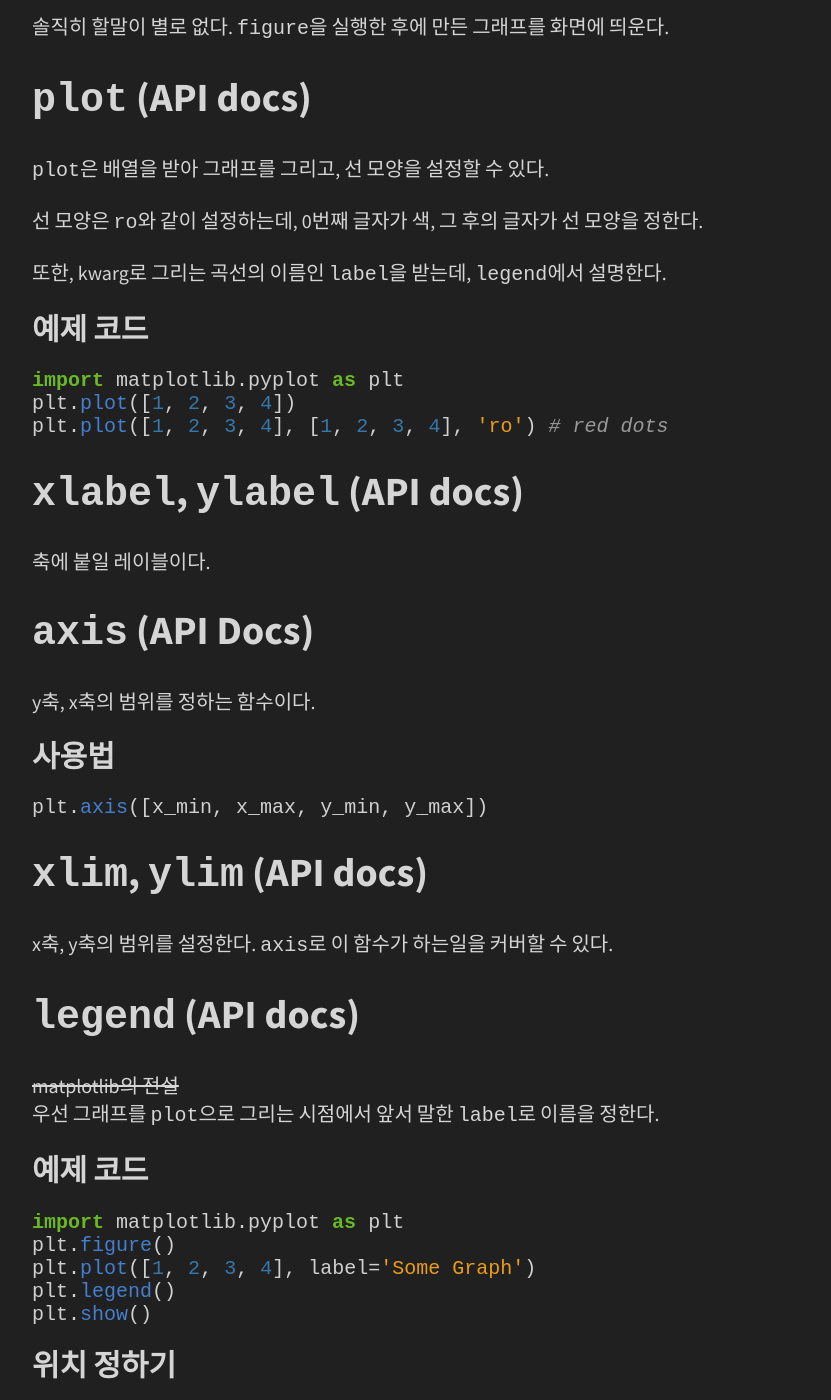
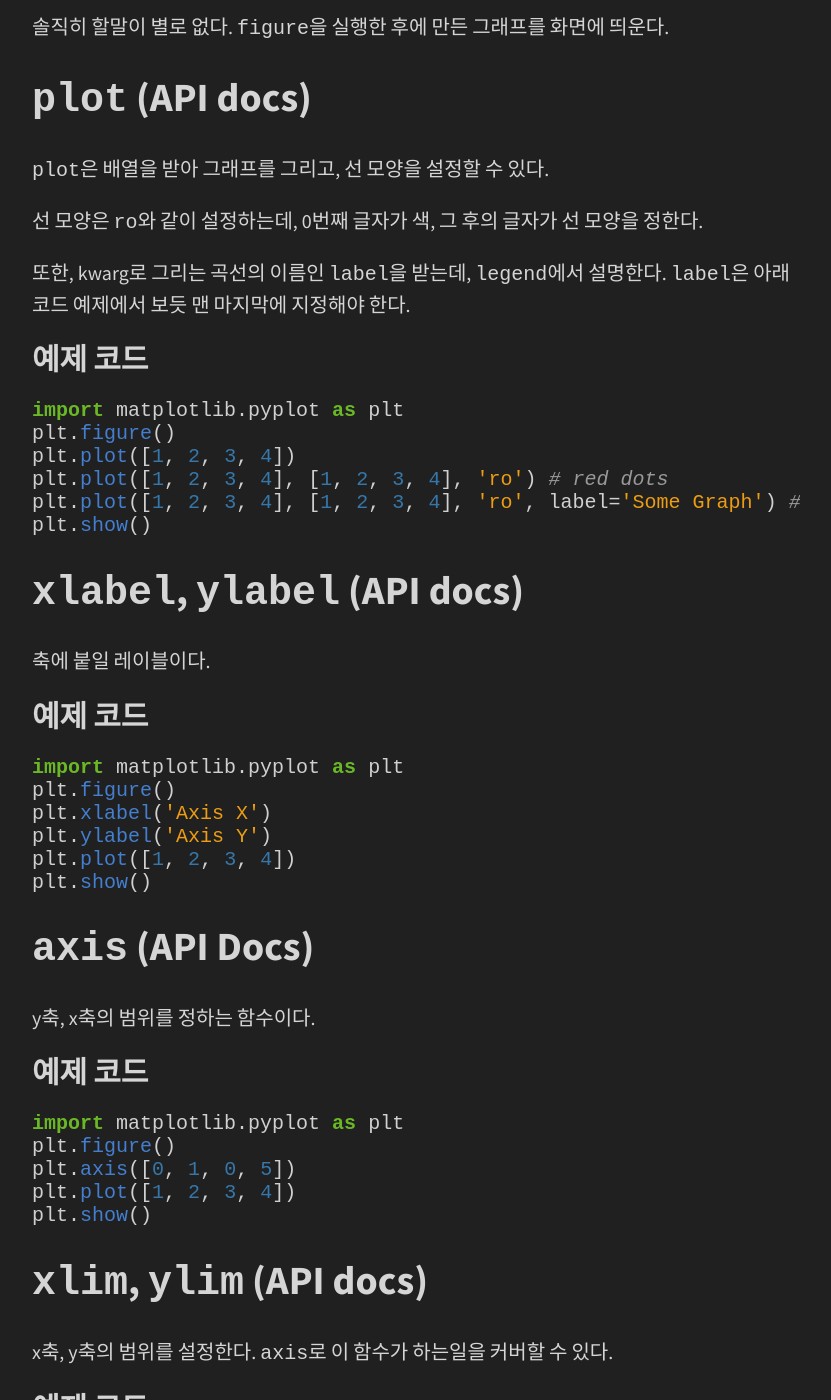
Before and after one commit to sohnryang/Blog, a Jekyll site: the page built from _posts/2019-03-17-matplotlib-functions.md, in a window 1280 px wide and 1400 px high, scrolled down 723 px. Shown: the whole window, without its empty margins (224-1055 px from the left). Built offline with Jekyll 4.4.1, drawn with Linux system fonts in a browser that asks for light colours; nearby versions of some CDN libraries; some of the changed text lies outside the part shown.

Commit message:
added more code

````diff
--- a/_posts/2019-03-17-matplotlib-functions.md
+++ b/_posts/2019-03-17-matplotlib-functions.md
@@ -24,33 +24,62 @@ matplotlib에게 그래프를 준비한다고 알려준다. 사실 그래프를
 
 선 모양은 `ro`와 같이 설정하는데, 0번째 글자가 색, 그 후의 글자가 선 모양을 정한다.
 
-또한, kwarg로 그리는 곡선의 이름인 `label`을 받는데, `legend`에서 설명한다.
+또한, kwarg로 그리는 곡선의 이름인 `label`을 받는데, `legend`에서 설명한다. `label`은 아래 코드 예제에서 보듯 맨 마지막에 지정해야 한다.
 
 ### 예제 코드
 
 ```python
 import matplotlib.pyplot as plt
+plt.figure()
 plt.plot([1, 2, 3, 4])
 plt.plot([1, 2, 3, 4], [1, 2, 3, 4], 'ro') # red dots
+plt.plot([1, 2, 3, 4], [1, 2, 3, 4], 'ro', label='Some Graph') # red dots & a label
+plt.show()
 ```
 
 ## `xlabel`, `ylabel` ([API docs](https://matplotlib.org/api/_as_gen/matplotlib.pyplot.xlabel.html#matplotlib.pyplot.xlabel))
 
 축에 붙일 레이블이다.
 
+### 예제 코드
+
+```python
+import matplotlib.pyplot as plt
+plt.figure()
+plt.xlabel('Axis X')
+plt.ylabel('Axis Y')
+plt.plot([1, 2, 3, 4])
+plt.show()
+```
+
 ## `axis` ([API Docs](https://matplotlib.org/api/_as_gen/matplotlib.pyplot.axis.html#matplotlib.pyplot.axis))
 
 y축, x축의 범위를 정하는 함수이다.
 
-### 사용법
+### 예제 코드
 
 ```python
-plt.axis([x_min, x_max, y_min, y_max])
+import matplotlib.pyplot as plt
+plt.figure()
+plt.axis([0, 1, 0, 5])
+plt.plot([1, 2, 3, 4])
+plt.show()
 ```
 
 ## `xlim`, `ylim` ([API docs](https://matplotlib.org/api/_as_gen/matplotlib.pyplot.xlim.html#matplotlib.pyplot.xlim))
 
 x축, y축의 범위를 설정한다. `axis`로 이 함수가 하는일을 커버할 수 있다.
+
+### 예제 코드
+
+```python
+import matplotlib.pyplot as plt
+plt.figure()
+plt.xlim(0, 1)
+plt.ylim(0, 5)
+plt.plot([1, 2, 3, 4])
+plt.show()
+```
 
 ## `legend` ([API docs](https://matplotlib.org/api/_as_gen/matplotlib.pyplot.legend.html#matplotlib.pyplot.legend))
 
````
